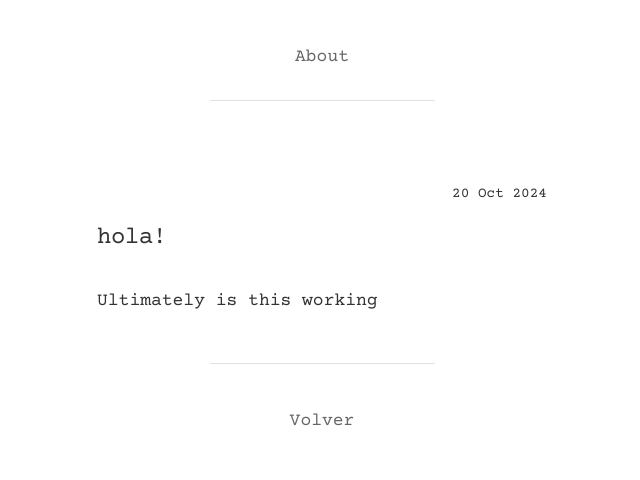
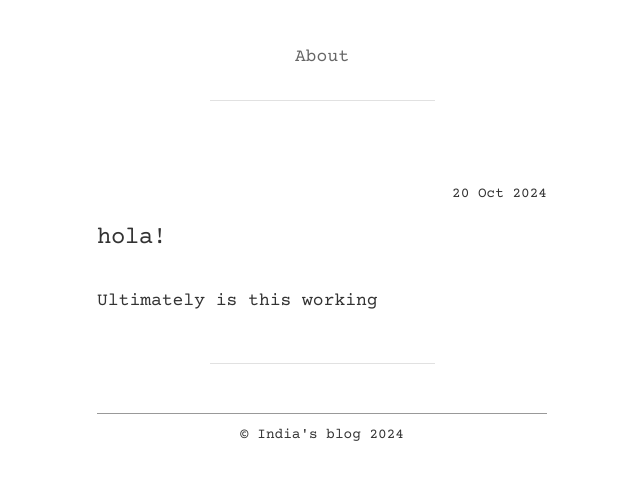
Before and after one commit to india-kerle/india-kerle.github.io, a Jekyll site: the page built from _posts/2024-10-20-arg.md, in a window 1280 px wide. Shown: the top 480 px of the page, without its empty margins (318-958 px from the left). Built offline with Jekyll 4.4.1, drawn with Linux system fonts in a browser that asks for light colours.

Commit message:
readd footer

```diff
--- a/_layouts/post.html
+++ b/_layouts/post.html
@@ -26,9 +26,7 @@
       <hr>
 
       <div class="row" style="text-align:center; margin-top: 10%; margin-bottom: 10%">
-
-        <a href="/about">Volver</a>
-
+        <footer><small>© India's blog 2024</small></footer>
       </div>
 
     </div>
```
